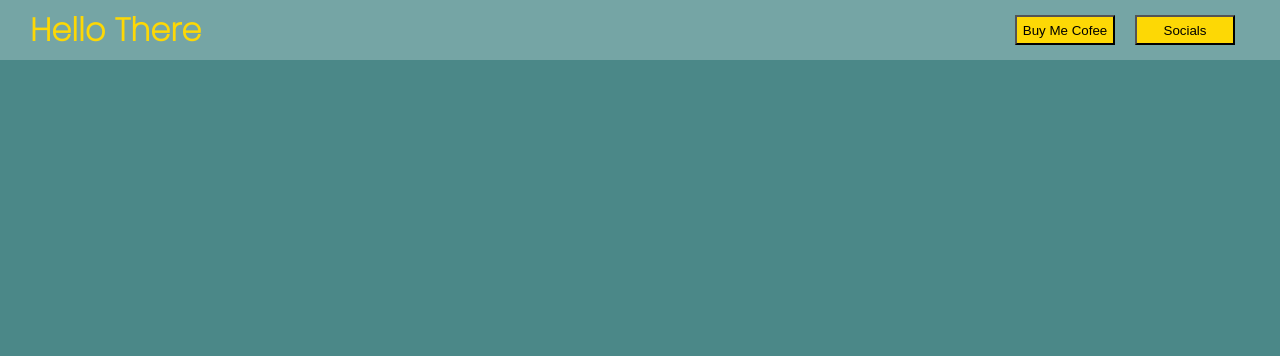
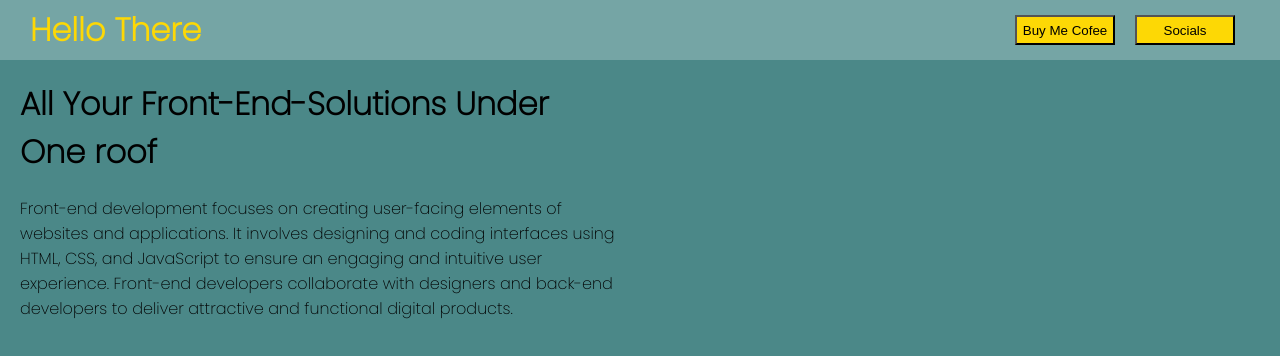
Before and after one commit to Okubasufrank/javascript, a plain HTML site: page index.html in a window 1280 px wide. Drawn offline with Linux system fonts and the light colour scheme.

Commit message:
added two new divs

```diff
--- a/text.css
+++ b/Assets/text.css
@@ -33,7 +33,7 @@ body{
     align-items: center;
 }
 
-h1{
+.nav h1{
     margin: 30px;
     color: rgb(253, 216, 5);
 }
@@ -55,3 +55,18 @@ h1{
     background-color: rgb(253, 216, 5);
     border-radius: 0%;
 }
+
+.body1{
+    width: 50%;
+}
+
+.body1 h1{
+        margin: 20px;
+        color: rgb(0, 0, 0);
+
+}
+
+.body1 p{
+    margin: 20px;
+    margin-top: 5px;
+}
--- a/index.html
+++ b/index.html
@@ -4,7 +4,7 @@
     <meta http-equiv="X-UA-Compatible" content="IE=edge">
     <meta name="viewport" content="width=device-width, initial-scale=1.0">
     <title>Document</title>
-    <link rel="stylesheet" href="text.css">
+    <link rel="stylesheet" href="./Assets/text.css">
 </head>
 <body>
     <div class="nav">
@@ -14,6 +14,15 @@
               <li><button id="n2">Socials</button></li>
           </ul>
     </div>
+    <div class="body1">
+        <h1>All Your Front-End-Solutions Under One roof</h1>
+        <p>Front-end development focuses on creating user-facing elements of websites and applications. It involves designing and
+        coding interfaces using HTML, CSS, and JavaScript to ensure an engaging and intuitive user experience. Front-end
+        developers collaborate with designers and back-end developers to deliver attractive and functional digital products.</p>
+    </div>
+    <div class="img1">
+        <img src="" alt="">
+    </div>
 
 </body>
 </html>
```
